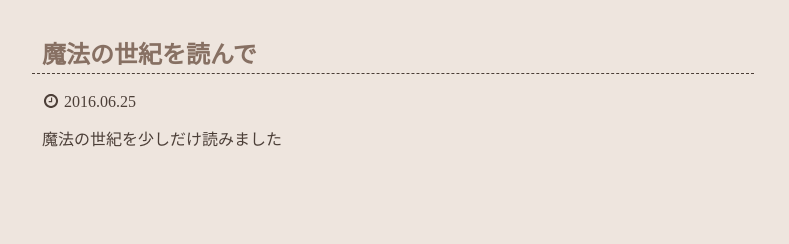
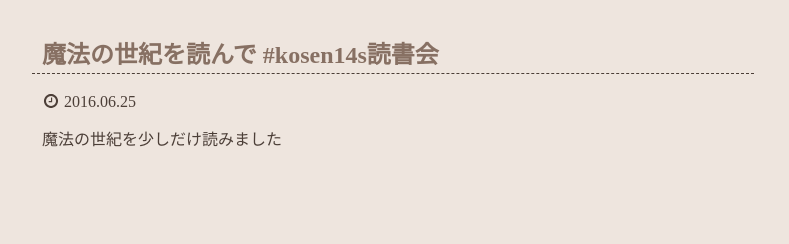
Before and after one commit to kosen14s/site-old-ver1, a plain HTML site: page bookclub/index.html in a window 1280 px wide. Shown: the part 1527-1771 px from the top of the page, 160-949 px from the left. Drawn offline with Linux system fonts and the light colour scheme.

Commit message:
Update 2016-06-25T15:44:21.466Z

```diff
--- a/bookclub/index.html
+++ b/bookclub/index.html
@@ -94,7 +94,7 @@
       </article>
       <article class="book">
         <div class="introduction">
-          <h2 class="title"><a href="http://kwnktks0515.hatenablog.com/entry/2016/06/25/235103">魔法の世紀を読んで</a></h2>
+          <h2 class="title"><a href="http://kwnktks0515.hatenablog.com/entry/2016/06/25/235103">魔法の世紀を読んで #kosen14s読書会</a></h2>
           <p>
             <svg version="1.1" style="padding-bottom:4px" width="18px" height="18px" viewBox="0 0 48.21 48.21" enable-background="new 0 0 54.9 44.5" xml:space="preserve">
               <path fill="#4c3f38" d="M2435.3,771.4a24.3,24.3,0,0,1,0,24.2,24,24,0,0,1-8.8,8.8,24.3,24.3,0,0,1-24.2,0,24,24,0,0,1-8.8-8.8,24.3,24.3,0,0,1,0-24.2,24,24,0,0,1,8.8-8.8,24.3,24.3,0,0,1,24.2,0A24,24,0,0,1,2435.3,771.4Zm-6.1,20.7a17.2,17.2,0,0,0,0-17.1,17,17,0,0,0-6.2-6.2,17.2,17.2,0,0,0-17.1,0,17,17,0,0,0-6.2,6.2,17.2,17.2,0,0,0,0,17.1,17,17,0,0,0,6.2,6.2,17.2,17.2,0,0,0,17.1,0A17,17,0,0,0,2429.2,792.1Zm-10.8-19.6v14.1a1,1,0,0,1-1,1h-10a1,1,0,0,1-1-1v-2a1,1,0,0,1,1-1h7v-11a1,1,0,0,1,1-1h2A1,1,0,0,1,2418.4,772.4Z" transform="translate(-2390.3 -759.4)"></path>
```
